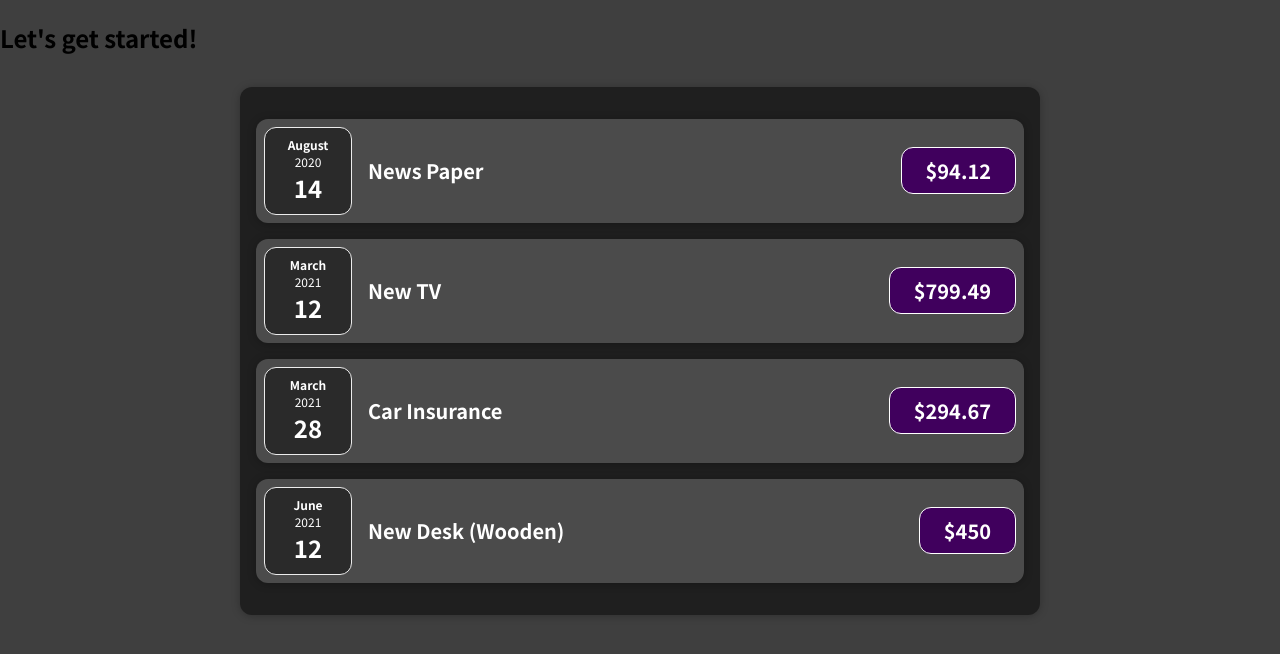
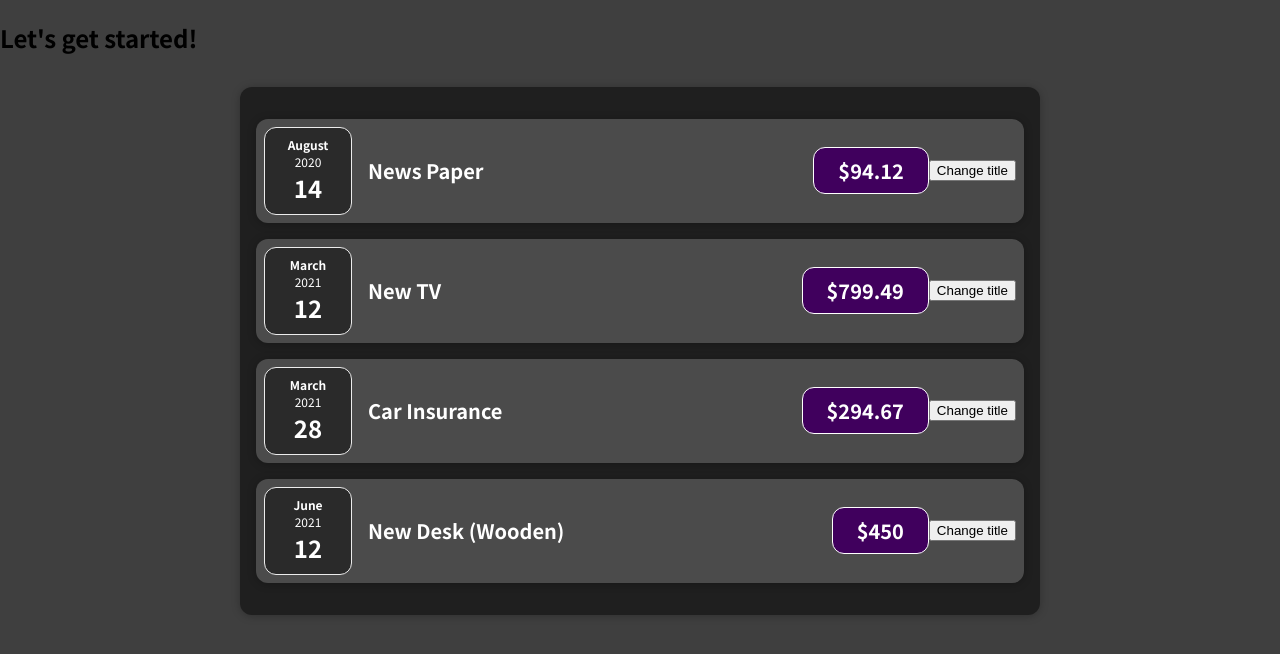
Before and after one commit to Muthu7318/react-ExpenseTracker, a React (Create React App) app: page / in a window 1280 px wide. Shown: the top 654 px of the page. Built offline with nearby package versions, Linux system fonts and the light colour scheme.

Commit message:
folderStructure

```diff
--- a/src/components/ExpenseDate.js
+++ b/src/components/expenses/ExpenseDate.js
@@ -1,6 +1,6 @@
 import "./ExpenseDate.css";
 
-function ExpenseDate(props) {
+const ExpenseDate = (props) => {
   // console.log(props);
   const month = props.date.toLocaleString("en-us", { month: "long" });
   const day = props.date.toLocaleString("en-us", { day: "2-digit" });
@@ -12,6 +12,6 @@
       <div className="expense-date__day">{day}</div>
     </div>
   );
-}
+};
 
 export default ExpenseDate;
--- a/src/components/ExpenseItem.js
+++ b/src/components/expenses/ExpenseItem.js
@@ -1,10 +1,13 @@
 import ExpenseDate from "./ExpenseDate";
-import Card from "./Card";
+import Card from "../ui/Card";
 import "./ExpenseItem.css";
 
-function ExpenseItem(props) {
+const ExpenseItem = (props) => {
   // console.log(props.date);
-  console.log(props);
+  // console.log(props);
+  const clickHandler = () => {
+    console.log("clicked");
+  };
   return (
     <Card className="expense-item">
       <ExpenseDate date={props.date} />
@@ -12,8 +15,9 @@
         <h2>{props.title}</h2>
         <div className="expense-item__price">{`$${props.amount}`}</div>
       </div>
+      <button onClick={clickHandler}>Change title</button>
     </Card>
   );
-}
+};
 
 export default ExpenseItem;
--- a/src/components/Expenses.js
+++ b/src/components/expenses/Expenses.js
@@ -1,9 +1,9 @@
 import ExpenseItem from "./ExpenseItem";
-import Card from "./Card";
+import Card from "../ui/Card";
 
 import "./Expenses.css";
 
-function Expenses(props) {
+const Expenses = (props) => {
   // console.log(expenses);
   return (
     <Card className="expenses">
@@ -29,6 +29,6 @@
       ></ExpenseItem>
     </Card>
   );
-}
+};
 
 export default Expenses;
--- a/src/components/Card.js
+++ b/src/components/ui/Card.js
@@ -1,8 +1,8 @@
 import "./Card.css";
 
-function Card(props) {
+const Card = (props) => {
   const classes = "card " + props.className;
   return <div className={classes}>{props.children}</div>;
-}
+};
 
 export default Card;
```
Also changed, not shown: src/App.js (+10 -3 lines), src/components/expenses/ExpenseDate.css (renamed from src/components/ExpenseDate.css), src/components/expenses/ExpenseItem.css (renamed from src/components/ExpenseItem.css), src/components/expenses/Expenses.css (renamed from src/components/Expenses.css), src/components/ui/Card.css (renamed from src/components/Card.css), 1 other file (tests, documents, lock files or other folders).
